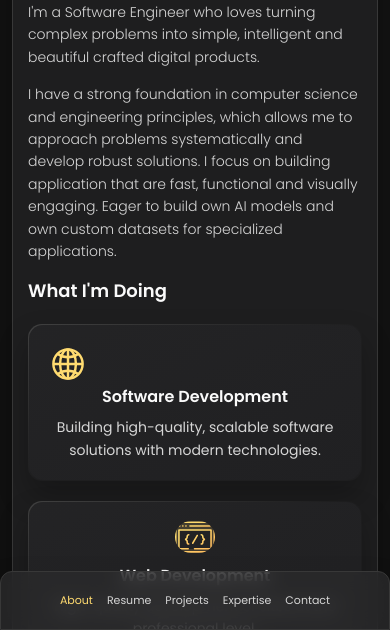
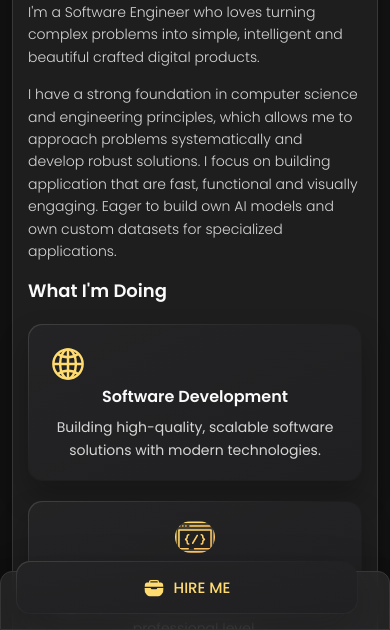
Before and after one commit to Ak-2077/Portfolio, a plain HTML site: page index.html in a window 390 px wide. Shown: the part 214-844 px from the top of the page. Drawn offline with nearby package versions, Linux system fonts and the light colour scheme.

Commit message:
Updated project

```diff
--- a/assets/css/style.css
+++ b/assets/css/style.css
@@ -1325,7 +1325,13 @@ textarea.form-input::-webkit-resizer { display: none; }
 .form-status.error { color: var(--bittersweet-shimmer); }
 
 .hire-me {
-  margin-top: 40px;
+  position: fixed;
+  right: 24px;
+  bottom: 24px;
+  margin: 0;
+  z-index: 99;
+  width: auto;
+  max-width: calc(100% - 48px);
 }
 
 .hire-me-btn {
@@ -1333,8 +1339,8 @@ textarea.form-input::-webkit-resizer { display: none; }
   justify-content: center;
   align-items: center;
   gap: 10px;
-  width: 100%;
-  padding: 15px 24px;
+  width: auto;
+  padding: 15px 28px;
   border-radius: 14px;
   background: var(--border-gradient-onyx);
   color: var(--orange-yellow-crayola);
@@ -1344,6 +1350,7 @@ textarea.form-input::-webkit-resizer { display: none; }
   box-shadow: var(--shadow-3);
   position: relative;
   z-index: 1;
+  white-space: nowrap;
   transition: var(--transition-1);
 }
 
@@ -1362,6 +1369,18 @@ textarea.form-input::-webkit-resizer { display: none; }
 .hire-me-btn:hover { background: var(--bg-gradient-yellow-1); }
 
 .hire-me-btn:hover::before { background: var(--bg-gradient-yellow-2); }
+
+@media (max-width: 600px) {
+  .hire-me {
+    left: 16px;
+    right: 16px;
+    bottom: 16px;
+  }
+
+  .hire-me-btn {
+    width: 100%;
+  }
+}
 
 
 
```
